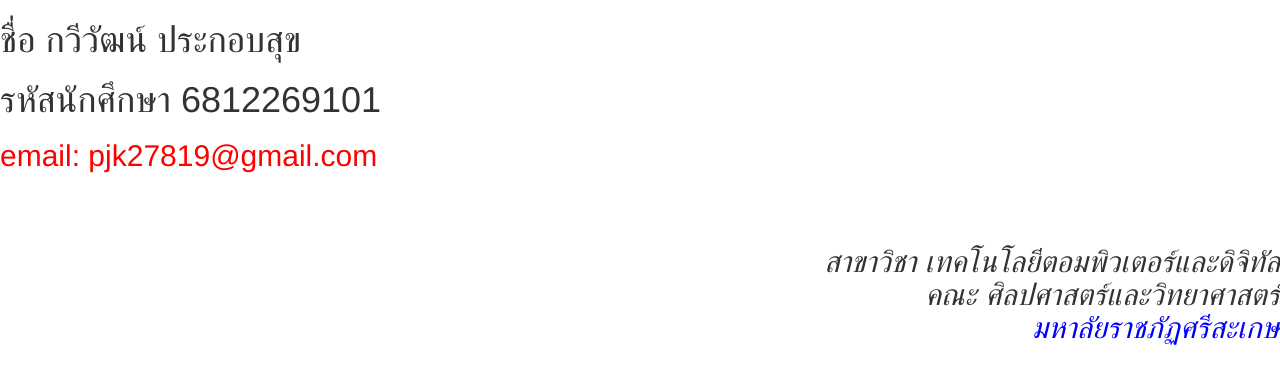
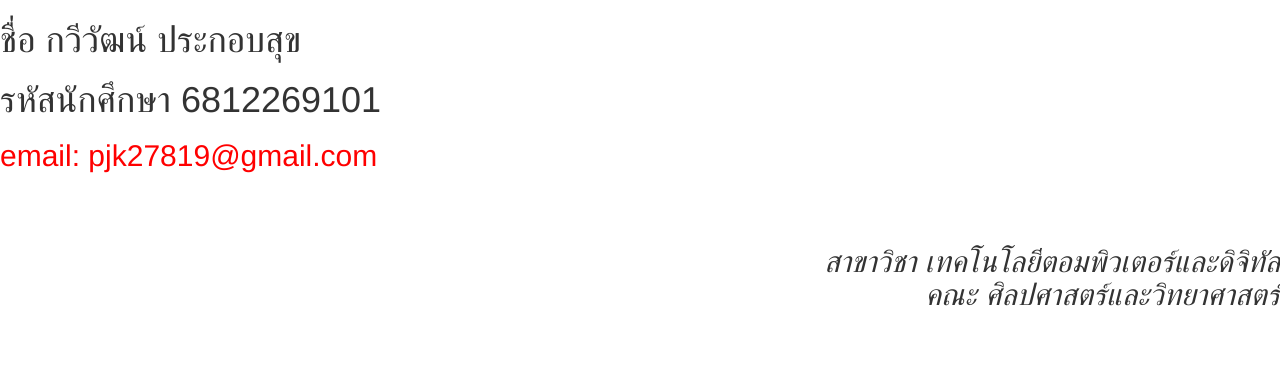
Before and after one commit to Kawee11139/kawee11139.github.io, a plain HTML site: page index.html in a window 1280 px wide. Drawn offline with nearby package versions, Linux system fonts and the light colour scheme.

Commit message:
Update index.html

```diff
--- a/index.html
+++ b/index.html
@@ -19,7 +19,7 @@
 <i>
 สาขาวิชา เทคโนโลยีตอมพิวเตอร์และดิจิทัล
 <br>คณะ ศิลปศาสตร์และวิทยาศาสตร์ <br>
-<span style="color:blue">มหาลัยราชภัฏศรีสะเกษ <br>
+
 <h2>
 <p>
 
```
